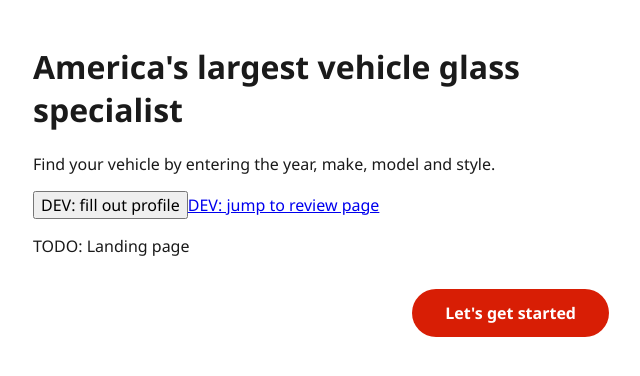
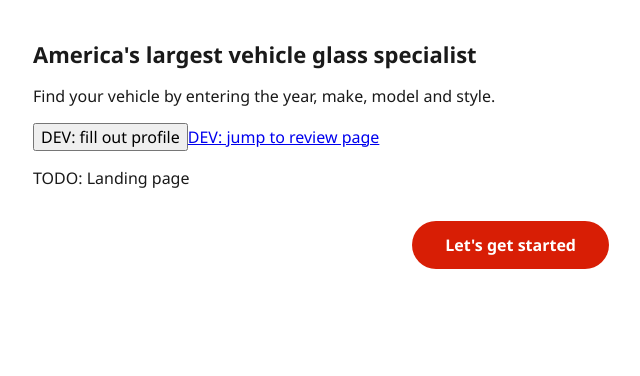
Before and after one commit to jordan-white-dev/quote-funnel-demo, a Vue app: page / in a window 1280 px wide. Shown: the top 376 px of the page, without its empty margins (319-959 px from the left). Built offline with nearby package versions, Linux system fonts and the light colour scheme; the HTML template or start-up script is replaced by a standard one.

Commit message:
feat(ui): reduced font size of page title

```diff
--- a/src/components/FunnelPage.vue
+++ b/src/components/FunnelPage.vue
@@ -16,7 +16,7 @@ const emit = defineEmits<{ continueRequested: [] }>()
 <template>
   <main class="page-column">
     <slot name="banner" />
-    <h1>{{ title }}</h1>
+    <h1 class="page-title">{{ title }}</h1>
     <p v-if="subtitle">{{ subtitle }}</p>
     <slot />
     <div class="buttons-footer" :class="{ 'buttons-footer--stacked': fullWidthContinue }">
@@ -34,6 +34,10 @@ const emit = defineEmits<{ continueRequested: [] }>()
 </template>
 
 <style scoped>
+.page-title {
+  font-size: 1.375rem;
+}
+
 .buttons-footer {
   display: flex;
   align-items: center;
```
